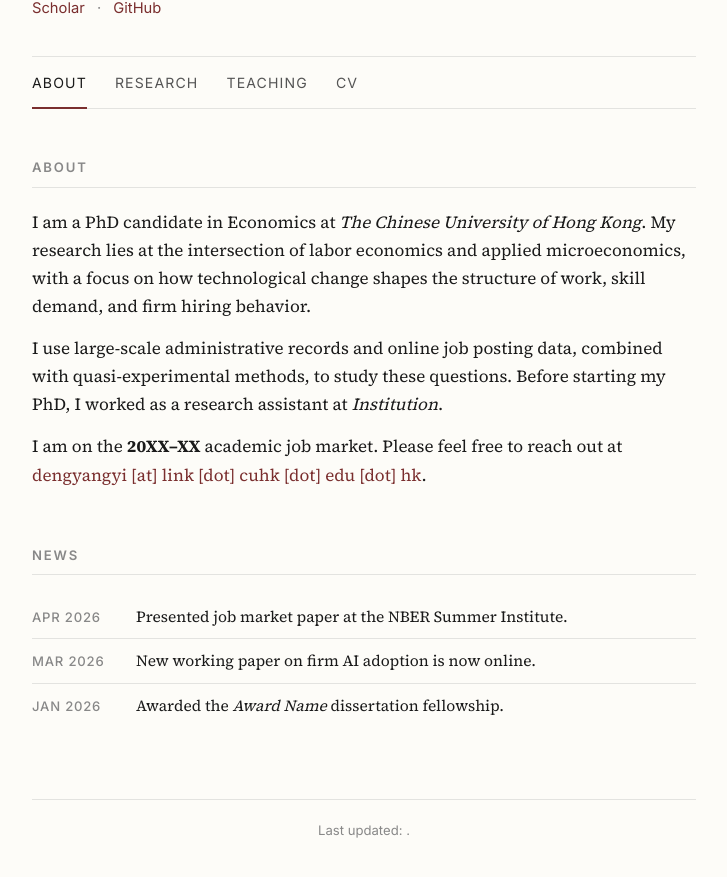
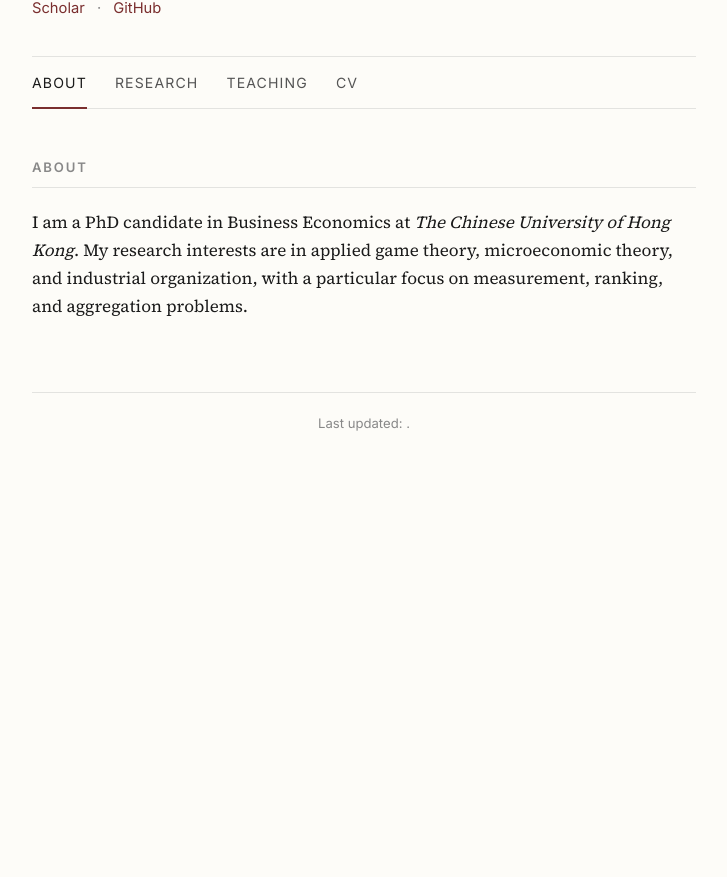
Before and after one commit to yangyi-deng/yangyi-deng.github.io, a Jekyll site: the page built from index.html, in a window 1280 px wide, cut to the strip 214-1152 px from the top of the page. Shown: the top 877 px of the strip, without its empty margins (276-1003 px from the left). Built offline with Jekyll 4.4.1, drawn with Linux system fonts in a browser that asks for light colours; after the commit the page ends 900 px from its top, so only the background shows below that.

Commit message:
Update index.html

```diff
--- a/index.html
+++ b/index.html
@@ -8,29 +8,11 @@ permalink: /
 <section>
   <h2>About</h2>
   <p>
-    I am a PhD candidate in Economics at <em>{{ site.author.institution }}</em>. My research lies at
-    the intersection of labor economics and applied microeconomics, with a focus on how technological
-    change shapes the structure of work, skill demand, and firm hiring behavior.
+    I am a PhD candidate in Business Economics at <em>{{ site.author.institution }}</em>.
+    My research interests are in applied game theory, microeconomic theory, and industrial organization, with a particular focus on measurement, ranking, and aggregation problems.
   </p>
-  <p>
-    I use large-scale administrative records and online job posting data, combined with
-    quasi-experimental methods, to study these questions. Before starting my PhD, I worked as a
-    research assistant at <em>Institution</em>.
-  </p>
-  <p>
+  <!-- <p>
     I am on the <strong>20XX–XX</strong> academic job market. Please feel free to reach out
     at <a href="mailto:{{ site.author.email }}">{{ site.author.email }}</a>.
-  </p>
+  </p> -->
 </section>
-
-<section>
-  <h2>News</h2>
-  <ul class="news-list">
-    {% for item in site.data.news %}
-      <li>
-        <span class="news-date">{{ item.date }}</span>
-        <span>{{ item.text | markdownify | remove_first: '<p>' | remove: '</p>' | strip_newlines }}</span>
-      </li>
-    {% endfor %}
-  </ul>
-</section>
```
